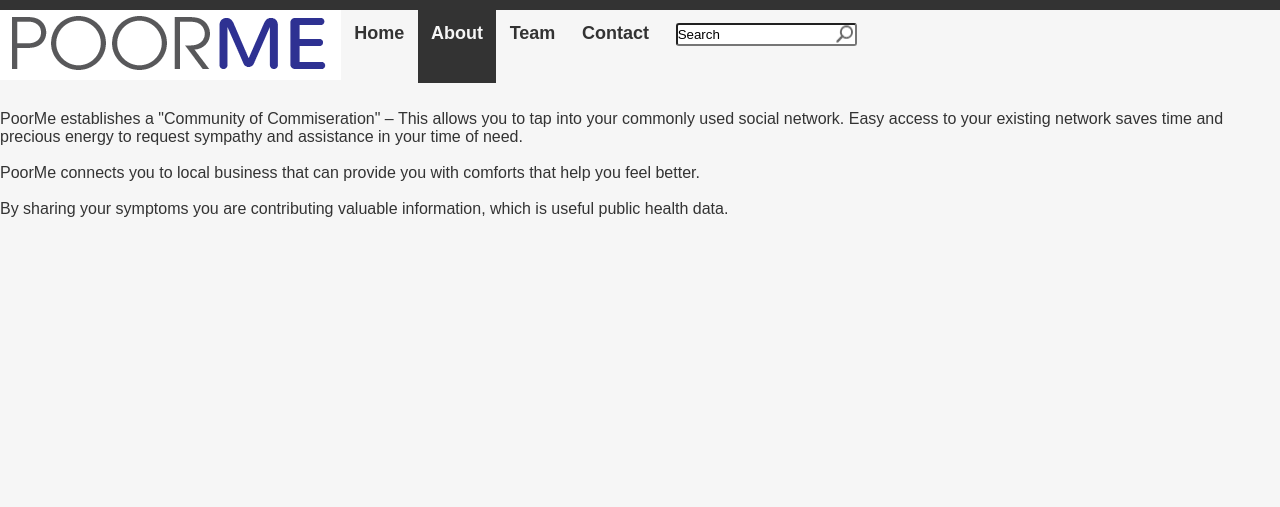
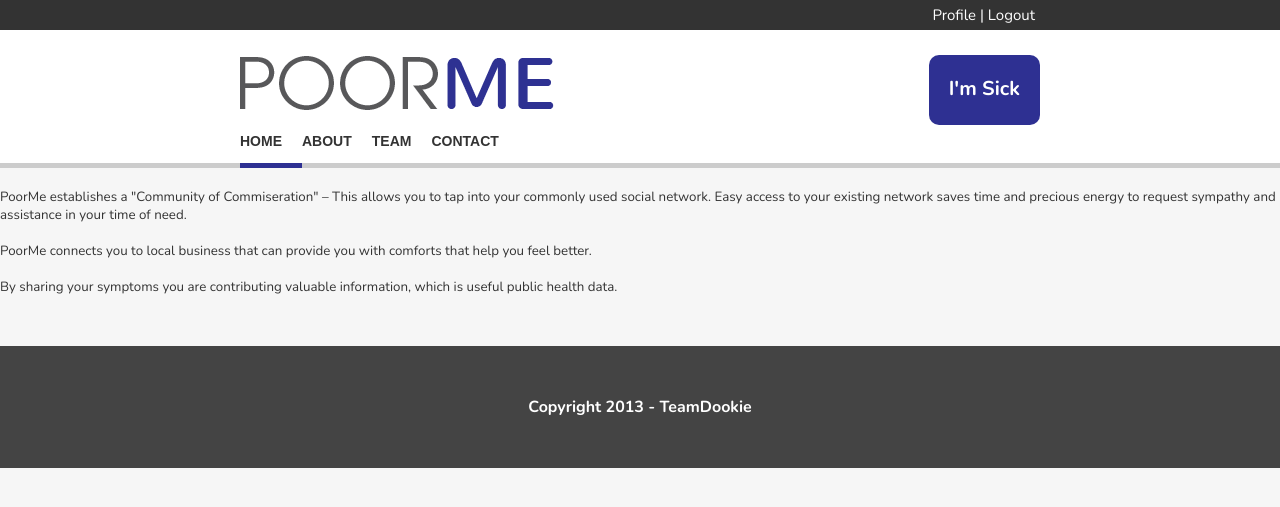
Before and after one commit to weiju/poorme, a Django app: page /about in a window 1280 px wide. Shown: the top 507 px of the page. Run offline with Django 3.2, Linux system fonts and the light colour scheme; parts of the project's set-up code (start-up, migrations or seed data) failed here and were passed over.

Commit message:
updated layout

```diff
--- a/static/css/main.css
+++ b/static/css/main.css
@@ -12,6 +12,7 @@ body {
     background-color: #f6f6f6;
     color: #333333;
     font-family: Arial, Geneva, sans-serif;
+    font-size: 10pt;
 }
 
 #navbar {
@@ -44,21 +45,20 @@ body {
     text-decoration: none;
     color: #333333;
     /* border: 1px solid red; */
+    text-transform: uppercase;
     padding-top: 10pt;
-    padding-left: 10pt;
-    padding-right: 10pt;
-    height: 60px;
+    padding-left: 0pt;
+    padding-right: 20px;
+    height: 30px;
     font-weight: bold;
-    font-size: large;
+    font-size: 14px;
 }
 #nav ul li a:hover {
-    color: #f6f6f6;
-    background-color: #333333;
+    border-bottom: 5px solid #2D3092;
 }
 
-.navlinksel {
-    color: #f6f6f6 !important;
-    background-color: #333333;
+#selected {
+    border-bottom: 5px solid #2D3092;
 }
 
 .clearfix { clear: both; }
@@ -94,6 +94,39 @@ h1 {
 h3 {
     font-size: 20pt;
     font-weight: normal;
+}
+
+#outertopbar{
+   background-color: #333333;
+   height: 30px;
+   width: 100%;
+}
+
+#innertopbar {
+
+   color: #fff;
+   text-align:right;
+   width: 800px;
+   margin-left: auto;
+   margin-right: auto;
+   padding:  5px 15px 5px 5px;
+   vertical-align: middle;
+   font-size: 15px;
+    font-family: 'Nunito', sans-serif;
+
+}
+
+#outerheader {
+background-color: #fff;
+   height: 133px;
+   width: 100%;
+    border-bottom: 5px solid #ccc;
+}
+#innerheader {
+   max-width: 800px;
+   margin-left: auto;
+   margin-right: auto;
+   padding-top:20px;
 }
 
 #topborder {
@@ -174,3 +207,61 @@ ul.symptomlist {
 ul.symptomlist li {
     font-size: 10pt;
 }
+
+/* animated nav */
+#blob {
+
+    background-color: transparent !important;
+    border-left: none !important;
+    border-right: none !important;
+    border-bottom: 5px solid #2E3092;
+    position: absolute;
+    z-index: 1;
+    top: 0;
+}
+
+.bigbutton {
+    padding: 20px;
+    background-color: #2E3092;
+    -webkit-border-radius: 10px;
+    -moz-border-radius: 10px;
+    border-radius: 10px;
+    float: right;
+    font-family: 'Nunito', sans-serif;
+    font-weight: bold;
+    font-size: 20px;
+    color: #fff;
+    height: 30px;
+    clear: both;
+    margin: -65px 0px 0px 0px;
+}
+
+#content {
+    padding-top: 20px;
+    padding-bottom: 50px;
+    /* max-width: 1000px; */
+    margin-left: auto;
+    margin-right: auto;
+    font-family: 'Nunito', sans-serif;
+}
+
+#outerfooter{
+    background-color: #444;
+}
+
+#innerfooter {
+
+    padding-top: 50px;
+    padding-bottom: 50px;
+    color: #fff;
+    text-align: center;
+    font-weight: bold;
+    font-size: 16px;
+    font-family: 'Nunito', sans-serif;
+
+}
+
+a.buttonlink {
+    text-decoration: none;
+    color: #fff;
+}
--- a/templates/base.html
+++ b/templates/base.html
@@ -3,26 +3,30 @@
   <head>
     <title>{% block title %}{% endblock %}</title>
     <link rel="stylesheet" href="/static/css/main.css" type="text/css" />
+    <link href='http://fonts.googleapis.com/css?family=Nunito:400,700,300' rel='stylesheet' type='text/css'>
     <script src="/static/javascripts/jquery-1.9.0.min.js"></script>
     <meta name="viewport" content="width=device-width/" >
     {% block jsext %}{% endblock %}
   </head>
   <body>
-    <div id="topborder"></div>
-    <a href="/"><img alt="logo" src="/static/images/logo.png" class="align-left"></a>
-    <div id="nav">
-      <ul>
-        <li><a href="/" class="{{homeclass}}">Home</a></li>
-        <li><a href="/about" class="{{aboutclass}}">About</a></li>
-        <li><a href="/team" class="{{teamclass}}">Team</a></li>
-        <li><a href="/contact" class="{{contactclass}}">Contact</a></li>
-        <li><input type="text" onfocus="this.value=''" value="Search" class="searchbox"></li>
-      </ul>
-    </div>
+    <div id="outertopbar"><div id="innertopbar">Profile | Logout</div></div>
+    <div id="outerheader"><div id="innerheader">
+      <a href="/"><img alt="logo" src="static/images/logo.png" class="align-left"></a>
+      <div class="bigbutton"><a href="/input" class="buttonlink">I'm Sick</a></div>
+      <div id="nav">
+        <ul>
+          <li><a href="/" id="selected">Home</a></li>
+          <li><a href="about" class="">About</a></li>
+          <li><a href="team" class="">Team</a></li>
+          <li><a href="contact" class="">Contact</a></li>
+          <!-- li><input type="text" onfocus="this.value=''" value="Search" class="searchbox"></li -->
+        </ul>
+      </div>
+    </div></div>
     <div class="clearfix"></div>
     <div id="content">
       {% block content %}{% endblock %}
     </div>
-    <div id="footer"></div>
+    <div id="outerfooter"><div id="innerfooter">Copyright 2013 - TeamDookie</div></div>
   </body>
 </html>
```
Also changed, not shown: static/images/logo.png.
